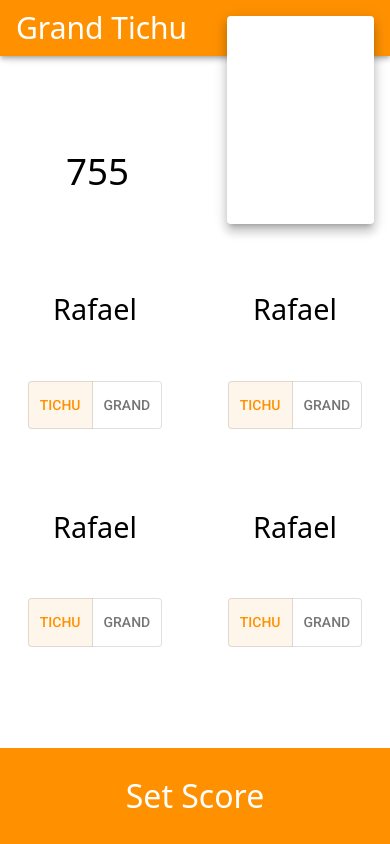
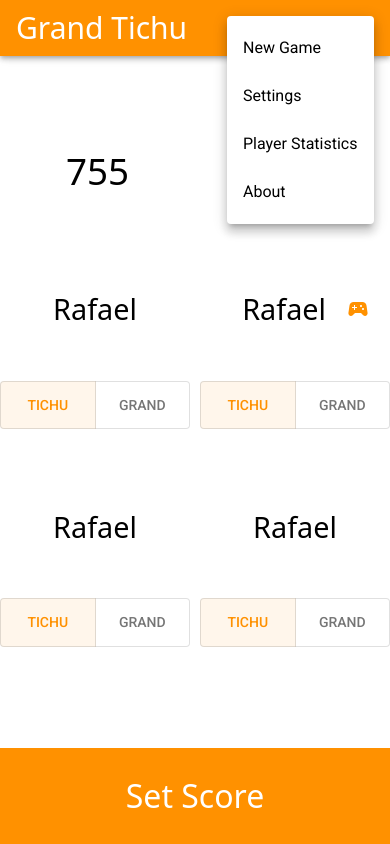
Before and after one commit to a21s-dev/grand-tichu, a Next.js app: page / in a window 390 px wide. Both pictures are taken after a click on the button 354 px from the left and 28 px from the top of the page. Built offline with nearby package versions, Linux system fonts and the light colour scheme.

Commit message:
In progress

```diff
--- a/src/components/navbar/index.tsx
+++ b/src/components/navbar/index.tsx
@@ -44,10 +44,26 @@ const NavBar: NextPage = () => {
 							open={anchorEl != null}
 							onClose={handleClose}
 						>
-							<MenuItem onClick={handleClose}>New Game</MenuItem>
-							<MenuItem onClick={handleClose}>Settings</MenuItem>
-							<MenuItem onClick={handleClose}>Player Statistics</MenuItem>
-							<MenuItem onClick={handleClose}>About</MenuItem>
+							<MenuItem onClick={handleClose}>
+								<Typography variant="plain">
+									New Game
+								</Typography>
+							</MenuItem>
+							<MenuItem onClick={handleClose}>
+								<Typography variant="plain">
+									Settings
+								</Typography>
+							</MenuItem>
+							<MenuItem onClick={handleClose}>
+								<Typography variant="plain">
+									Player Statistics
+								</Typography>
+							</MenuItem>
+							<MenuItem onClick={handleClose}>
+								<Typography variant="plain">
+									About
+								</Typography>
+							</MenuItem>
 						</Menu>
 					</div>
 				</Toolbar>
--- a/src/components/teams-names-and-scores/index.tsx
+++ b/src/components/teams-names-and-scores/index.tsx
@@ -1,11 +1,20 @@
 import {type NextPage} from "next";
 import * as React from 'react';
+import {Typography} from "@mui/material";
 
 const TeamsNamesAndScores: NextPage = () => {
 	return (
 		<div className='grow-[1.5] grid justify-around content-around grid-cols-[repeat(2,auto)] grid-rows-[3em]'>
-			<div className='flex justify-center items-center text-[2.3em]'>755</div>
-			<div className='flex justify-center items-center text-[2.3em]'>945</div>
+			<div className='flex justify-center items-center text-[2.3em]'>
+				<Typography variant="plain">
+					755
+				</Typography>
+			</div>
+			<div className='flex justify-center items-center text-[2.3em]'>
+				<Typography variant="plain">
+					945
+				</Typography>
+			</div>
 		</div>
 	);
 };
--- a/src/components/teams_members_and_tichu_controls/index.tsx
+++ b/src/components/teams_members_and_tichu_controls/index.tsx
@@ -1,6 +1,7 @@
 import {type NextPage} from "next";
 import * as React from 'react';
-import {ToggleButton, ToggleButtonGroup} from "@mui/material";
+import {Button, ToggleButton, ToggleButtonGroup, Typography} from "@mui/material";
+import SportsEsportsIcon from '@mui/icons-material/SportsEsports';
 
 const TeamsMembersAndTichuControls: NextPage = () => {
 	const [alignment, setAlignment] = React.useState<string | null>('left');
@@ -12,17 +13,20 @@ const TeamsMembersAndTichuControls: NextPage = () => {
 		setAlignment(newAlignment);
 	};
 	return (
-		<div className='grow-[2] grid grid-cols-[repeat(2,auto)] grid-rows-[repeat(2,auto)] gap-y-[15px] gap-x-2.5'>
+		<div className='grow-[2] grid grid-cols-[repeat(2,1fr)] grid-rows-[repeat(2,1fr)] gap-y-[15px] gap-x-2.5'>
 			<div className="flex flex-col items-center justify-center">
 				<div className="grid grid-cols-[1fr_repeat(1,auto)_1fr] justify-items-center h-[2em] w-full">
-					<div className="col-start-2 flex items-center justify-center text-[1.8em]">Rafael</div>
-					<div className="m-0 ml-auto flex items-center justify-center p-0 text-[1.8em] leading-[normal]">
+					<Typography variant="plain" className="col-start-2 flex items-center justify-center text-[1.8em]">
+						Rafael
+					</Typography>
+					<div className="ml-auto flex items-center justify-center text-[1.8em]">
 					</div>
 				</div>
 
-				<div className="flex flex-row items-center justify-between grow-[2] text-[1.6em]">
+				<div className="flex w-full md:w-[50%] flex-row items-center justify-between grow-[2] text-[1.6em]">
 					<ToggleButtonGroup
-						className='flex grow flex-row items-center justify-center'
+						fullWidth={true}
+						className='flex w-full grow flex-row items-center justify-center'
 						color='primary'
 						value={alignment}
 						exclusive
@@ -46,14 +50,20 @@ const TeamsMembersAndTichuControls: NextPage = () => {
 			</div>
 			<div className="flex flex-col items-center justify-center">
 				<div className="grid grid-cols-[1fr_repeat(1,auto)_1fr] justify-items-center h-[2em] w-full">
-					<div className="col-start-2 flex items-center justify-center text-[1.8em]">Rafael</div>
-					<div className="m-0 ml-auto flex items-center justify-center p-0 text-[1.8em] leading-[normal]">
+					<Typography variant="plain" className="col-start-2 flex items-center justify-center text-[1.8em]">
+						Rafael
+					</Typography>
+					<div className="ml-auto flex items-center justify-center text-[1.8em]">
+						<Button className='m-0 p-0 leading-[normal]'>
+							<SportsEsportsIcon className='text-[2em]'/>
+						</Button>
 					</div>
 				</div>
 
-				<div className="flex flex-row items-center justify-between grow-[2] text-[1.6em]">
+				<div className="flex w-full md:w-[50%] flex-row items-center justify-between grow-[2] text-[1.6em]">
 					<ToggleButtonGroup
-						className='flex grow flex-row items-center justify-center'
+						fullWidth={true}
+						className='flex w-full grow flex-row items-center justify-center'
 						color='primary'
 						value={alignment}
 						exclusive
@@ -77,14 +87,17 @@ const TeamsMembersAndTichuControls: NextPage = () => {
 			</div>
 			<div className="flex flex-col items-center justify-center">
 				<div className="grid grid-cols-[1fr_repeat(1,auto)_1fr] justify-items-center h-[2em] w-full">
-					<div className="col-start-2 flex items-center justify-center text-[1.8em]">Rafael</div>
-					<div className="m-0 ml-auto flex items-center justify-center p-0 text-[1.8em] leading-[normal]">
+					<Typography variant="plain" className="col-start-2 flex items-center justify-center text-[1.8em]">
+						Rafael
+					</Typography>
+					<div className="ml-auto flex items-center justify-center text-[1.8em]">
 					</div>
 				</div>
 
-				<div className="flex flex-row items-center justify-between grow-[2] text-[1.6em]">
+				<div className="flex w-full md:w-[50%] flex-row items-center justify-between grow-[2] text-[1.6em]">
 					<ToggleButtonGroup
-						className='flex grow flex-row items-center justify-center'
+						fullWidth={true}
+						className='flex w-full grow flex-row items-center justify-center'
 						color='primary'
 						value={alignment}
 						exclusive
@@ -108,14 +121,17 @@ const TeamsMembersAndTichuControls: NextPage = () => {
 			</div>
 			<div className="flex flex-col items-center justify-center">
 				<div className="grid grid-cols-[1fr_repeat(1,auto)_1fr] justify-items-center h-[2em] w-full">
-					<div className="col-start-2 flex items-center justify-center text-[1.8em]">Rafael</div>
-					<div className="m-0 ml-auto flex items-center justify-center p-0 text-[1.8em] leading-[normal]">
+					<Typography variant="plain" className="col-start-2 flex items-center justify-center text-[1.8em]">
+						Rafael
+					</Typography>
+					<div className="ml-auto flex items-center justify-center text-[1.8em]">
 					</div>
 				</div>
 
-				<div className="flex flex-row items-center justify-between grow-[2] text-[1.6em]">
+				<div className="flex w-full md:w-[50%] flex-row items-center justify-between grow-[2] text-[1.6em]">
 					<ToggleButtonGroup
-						className='flex grow flex-row items-center justify-center'
+						fullWidth={true}
+						className='flex w-full grow flex-row items-center justify-center'
 						color='primary'
 						value={alignment}
 						exclusive
```
